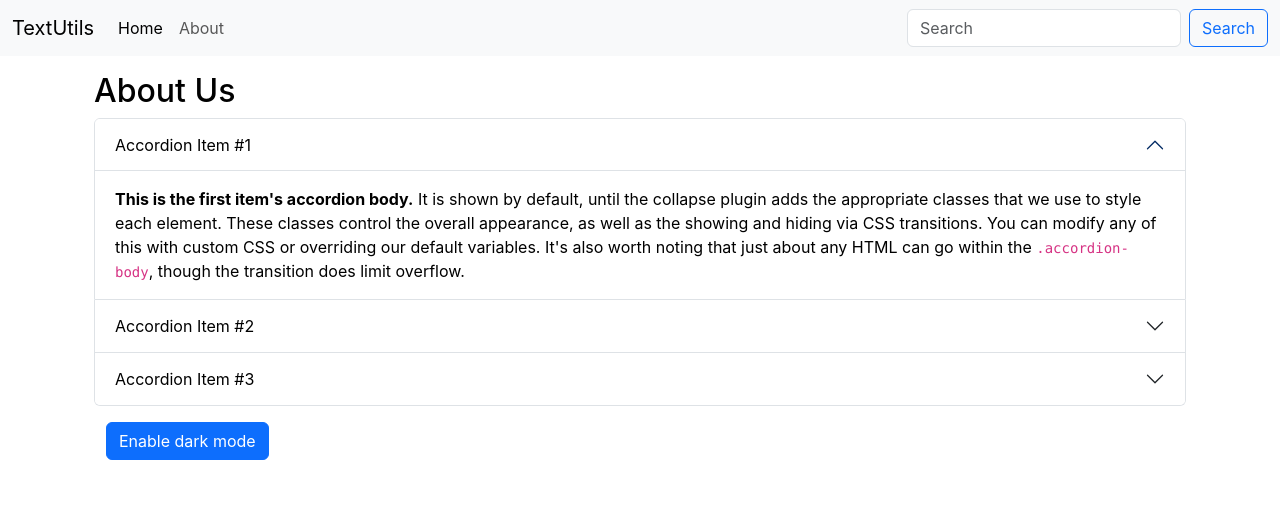
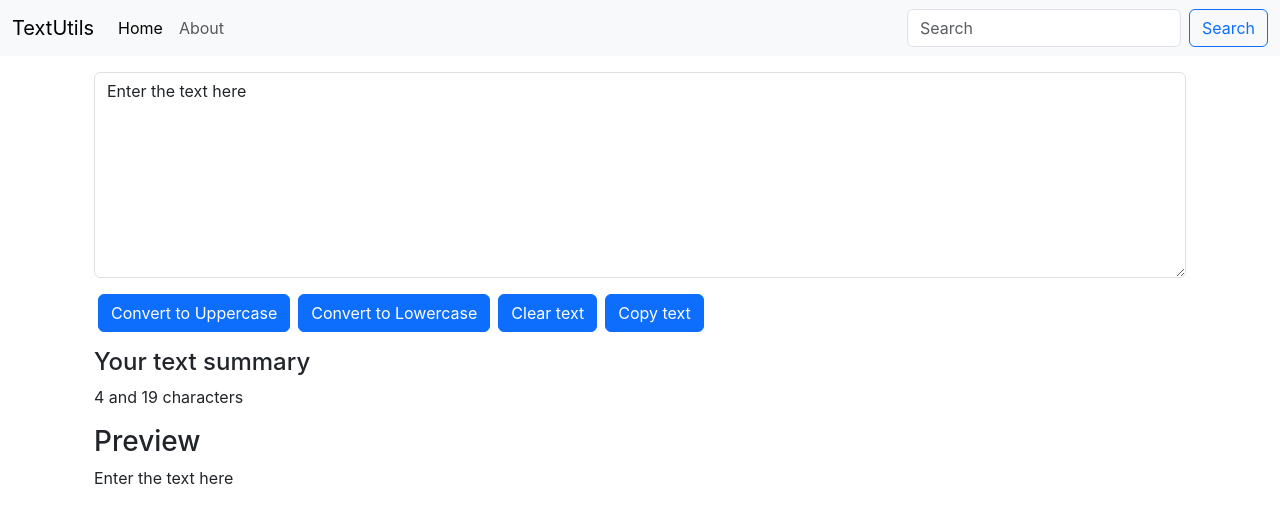
Before and after one commit to fatima678/textutils, a React (Create React App) app: page / in a window 1280 px wide. Shown: the top 522 px of the page. Built offline with nearby package versions, Linux system fonts and the light colour scheme.

Commit message:
Implement copy function
Implement copy function in textutils app

```diff
--- a/src/App.js
+++ b/src/App.js
@@ -1,8 +1,8 @@
 
 import './App.css';
 import Navbar from './components/Navbar';
-// import TextForm from './components/TextForm';
-import About from './components/About';
+import TextForm from './components/TextForm';
+// import About from './components/About';
 
 function App() {
   return (
@@ -11,7 +11,9 @@
 
     <div className='container my-3' >
       {/* <TextForm heading='Enter the text to analyze below'/> */}
-      <About/>
+      {/* <About/> */}
+      <TextForm/>
+
       </div>
     </>
   );
--- a/src/components/TextForm.js
+++ b/src/components/TextForm.js
@@ -19,6 +19,11 @@
         // console.log("On Chnage");
         setText(event.target.value);
     }
+    const handleCopy =()=>{
+        var text = document.getElementById("myBox");
+        text.select();
+        navigator.clipboard.writeText(text.value);
+    }
 const [text, setText] = useState("Enter the text here");
 
   return (
@@ -31,6 +36,8 @@
         <button className='btn btn-primary mx-1' onClick={handleUpClick}> Convert to Uppercase</button>
         <button className='btn btn-primary mx-1' onClick={handleloClick}> Convert to Lowercase</button>
         <button className='btn btn-primary mx-1' onClick={handleClearText}> Clear text</button>
+        <button className='btn btn-primary mx-1' onClick={handleCopy} >  Copy text</button>
+
     </div>
 
     <div className='container my-3'>
```
